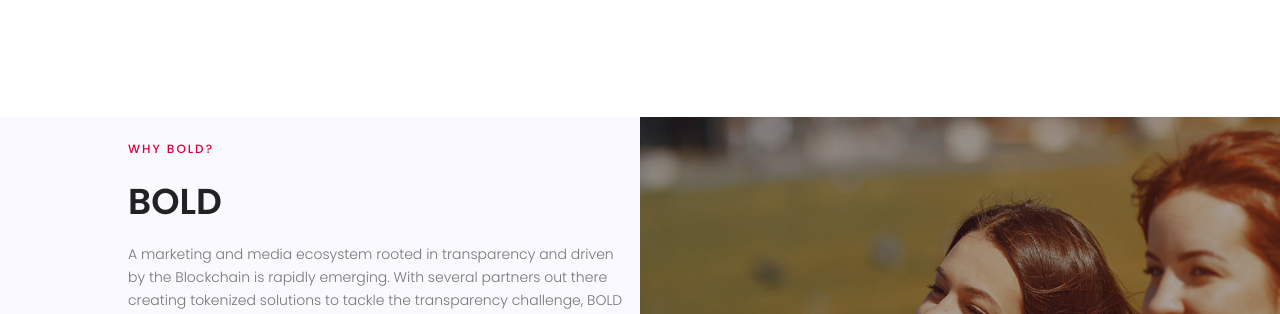
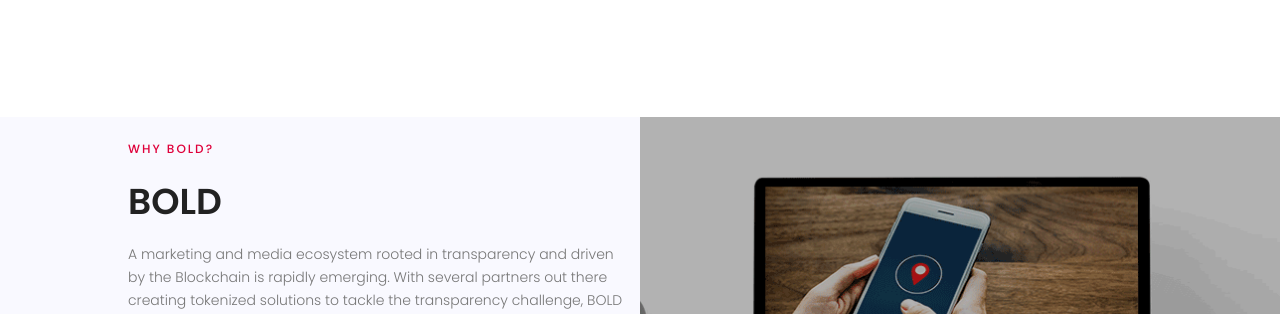
Before and after one commit to boldforbrave/boldforbrave.github.io, a plain HTML site: page index.html in a window 1280 px wide. Shown: the part 1279-1593 px from the top of the page. Drawn offline with nearby package versions, Linux system fonts and the light colour scheme; some packages are replaced by stand-ins of ours.

Commit message:
Video Image changes

```diff
--- a/css/main.css
+++ b/css/main.css
@@ -2348,7 +2348,7 @@
 .video-area {
   padding: 200px 0 200px 0;
   position: relative;
-  background: url(../img/video-bg.jpg) no-repeat center center/cover;
+  background: url(../img/bg_4.png) no-repeat center center/cover;
 }
 
 .video-area .overlay-bg {
```
